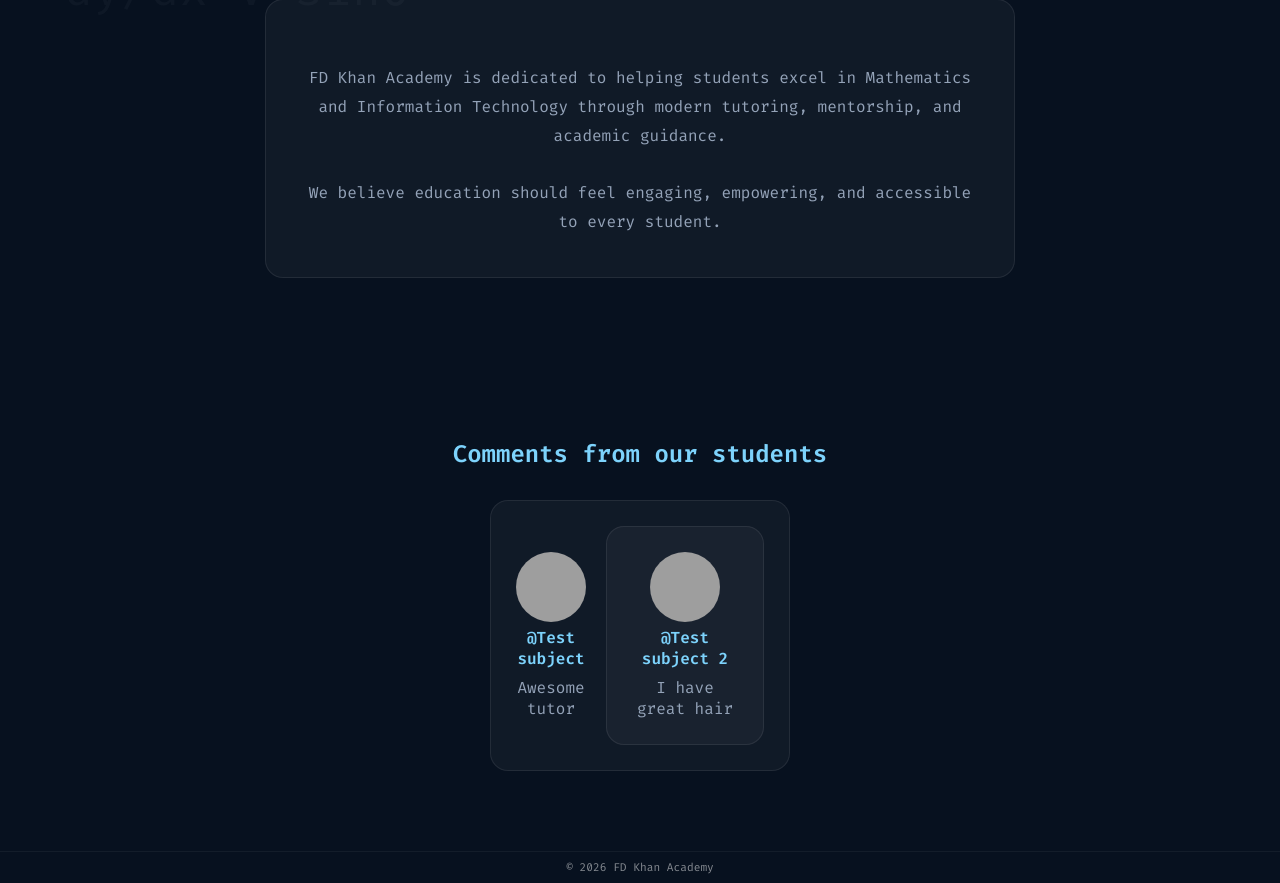
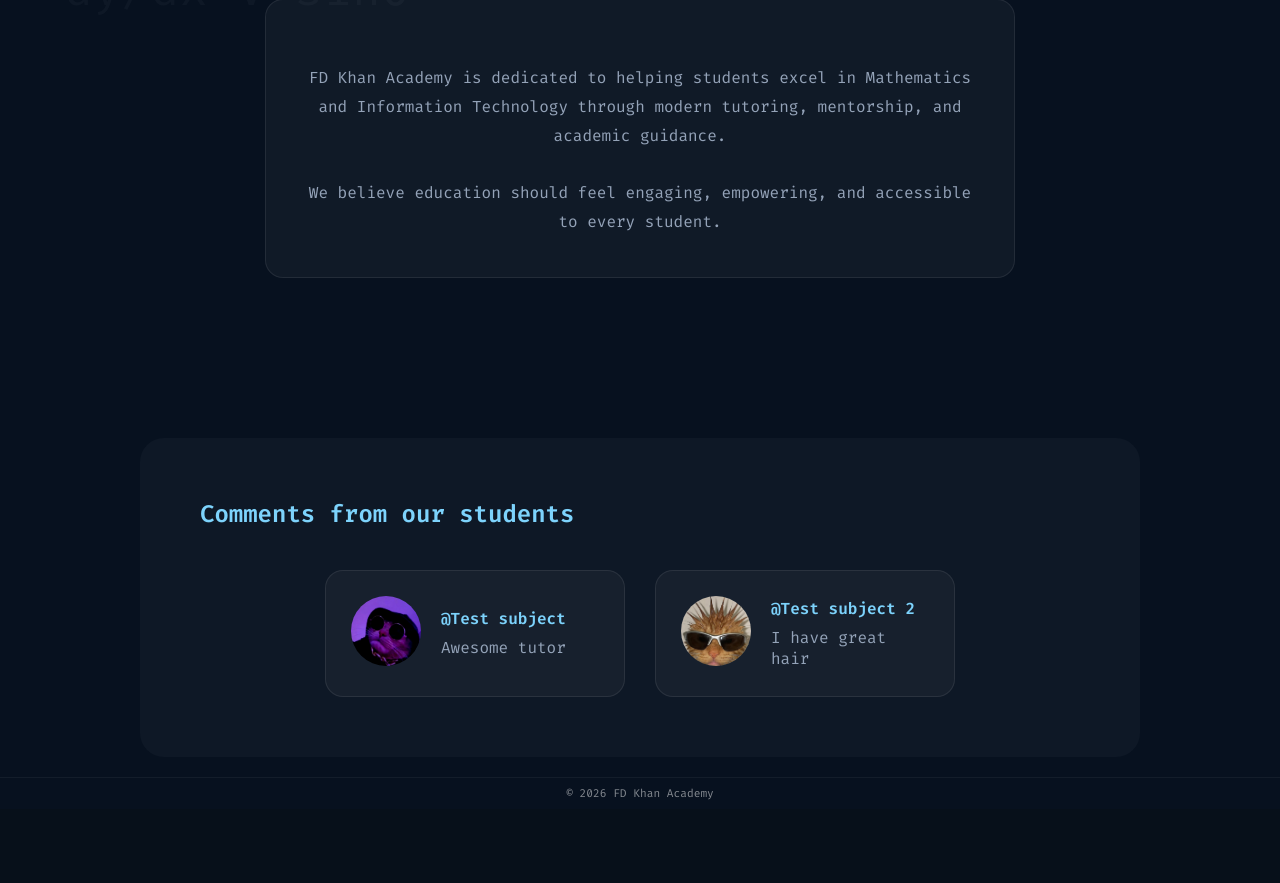
Before and after one commit to Sinqo30/FD-Khan-Academy, a Flask app: page /about in a window 1280 px wide. Shown: the part 211-1094 px from the top of the page. After the commit the page ends 1011 px from the top, so only its background shows below. Run offline with Flask 3, Linux system fonts and the light colour scheme; grey boxes are pictures that could not be loaded.

Commit message:
So i fixed up some of the errors that happened

```diff
--- a/static/style.css
+++ b/static/style.css
@@ -19,6 +19,9 @@
     min-height:100vh;
 
     position:relative;
+
+    display: flex;
+    flex-direction: column;
 }
 
 
@@ -133,6 +136,8 @@
     padding:60px 10%;
 
     text-align:center;
+
+    flex: 1;
 }
 
 
@@ -376,17 +381,26 @@
 
 .Comment_Container{
 
-    padding:60px 10%;
+    display: flex;
+    flex-direction: column;
+    background-color: rgba(255, 255, 255, 0.03);
+    padding: 60px 40px;
+    border-radius: 24px;
+    margin-top: 60px;
+    max-width: 1000px;
+    margin-left: auto;
+    margin-right: auto;
 
-    text-align:center;
 }
 
 
 .Comment_title{
 
-    color:#7dd3fc;
-
-    margin-bottom:30px;
+    color: #7dd3fc;
+    margin-top: 0;
+    margin-bottom: 40px;
+    margin-left: 20px;
+    text-align: left;
 }
 
 
@@ -419,8 +433,14 @@
     align-items:center;
 
     gap:20px;
+
+    transition: transformation 0.3s ease, box-shadow 0.3s ease, border-color 0.3s ease;
 }
-
+.Comment_box:hover {
+    transform: translateY(-8px);
+    box-shadow: 0 12px 32px rgba(0,0,0,0.3);
+    border-color: rgba(0, 255, 200, 0.3);
+}
 
 .comment_image{
 
--- a/templates/about.html
+++ b/templates/about.html
@@ -75,21 +75,22 @@
         <h2 class="Comment_title">Comments from our students</h2>
 
 <div class="comment-cards-row">
+
     <div class="Comment_box">
         <div class="Comment_section_image">
-            <img src="{{ url_for('static', filename='dummy_icons/Cat_profile_2.jpg') }}" class="comment_image"> <div class="Comment_text">
+            <img src="{{ url_for('static', filename='dummy_icons/Cat_profile_2.jpg') }}" class="comment_image">
+        </div> <div class="Comment_text">
             <p class="Username">@Test subject </p>
             <p class="comment_body">Awesome tutor</p>
         </div>
-    </div>
-
-    <div class="Comment_box">
+    </div> <div class="Comment_box">
         <div class="Comment_section_image">
-            <img src="{{ url_for('static', filename='dummy_icons/Cat_profile.jpg') }}" class="comment_image">  <div class="Comment_text">
+            <img src="{{ url_for('static', filename='dummy_icons/Cat_profile.jpg') }}" class="comment_image">
+        </div> <div class="Comment_text">
             <p class="Username">@Test subject 2 </p>
             <p class="comment_body">I have great hair</p>
         </div>
-</div>
+    </div> </div>
 
     </div>
 </div>
```
Also changed, not shown: static/dummy_icons/Cat_profile.jpg (renamed from static/Cat_profile.jpg), static/dummy_icons/Cat_profile_2.jpg (renamed from static/Cat_profile_2.jpg).
